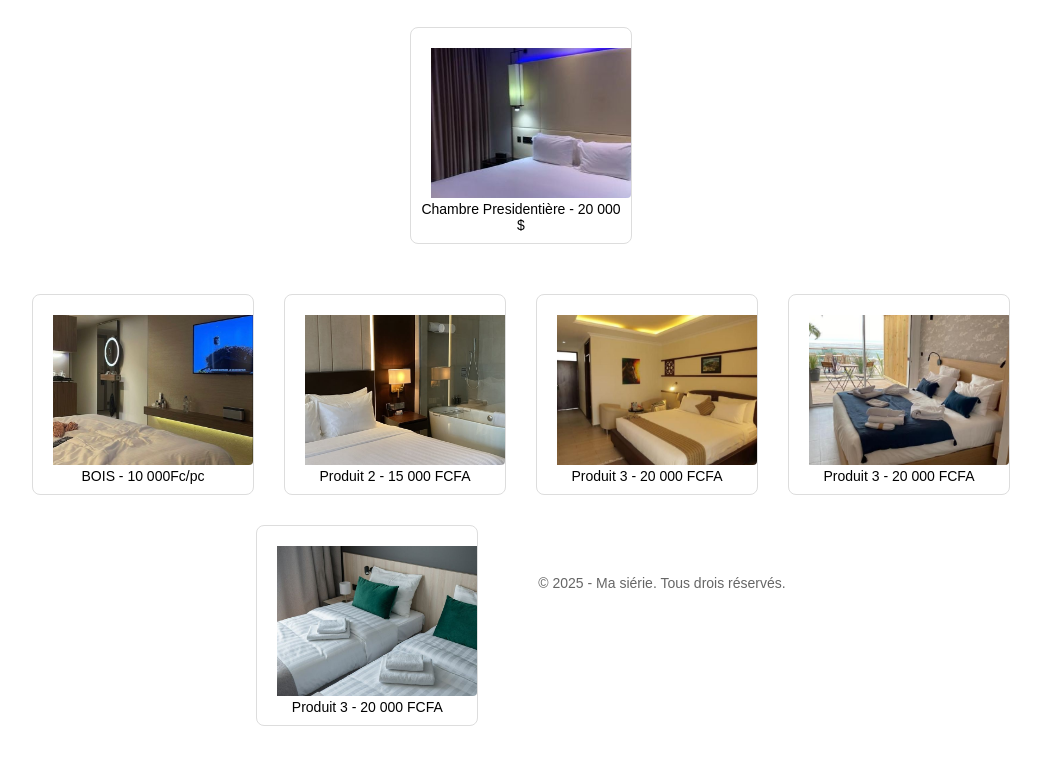
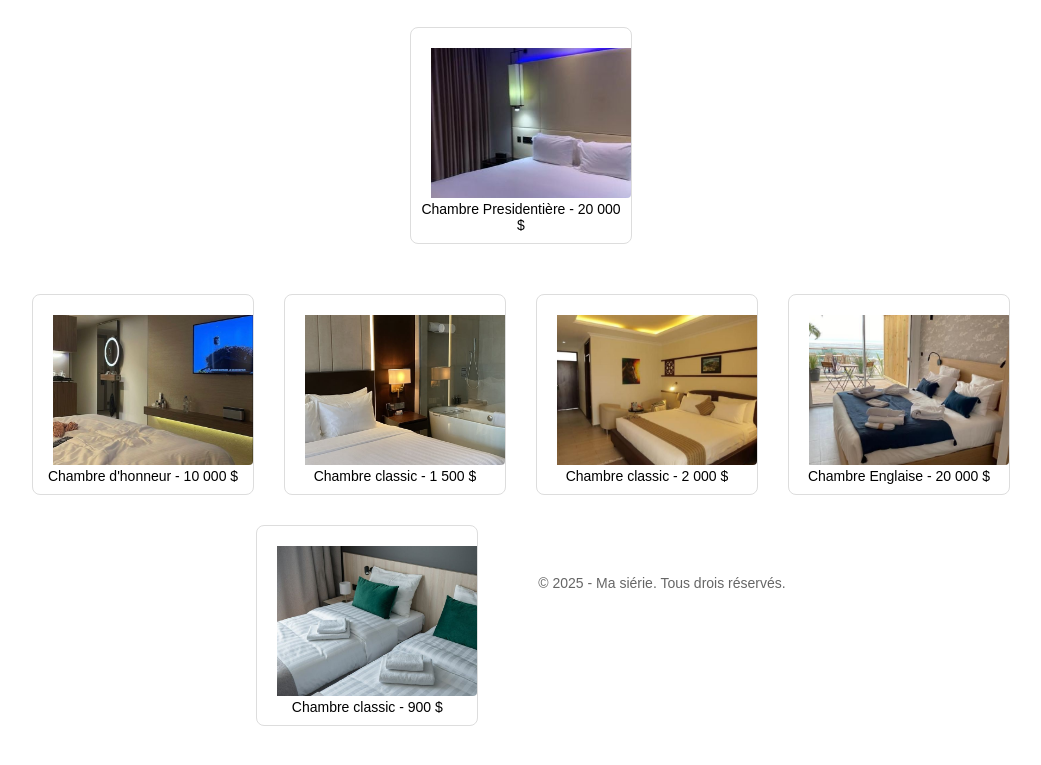
Before and after one commit to MerveilleI/I-KABOND_DIVINE_Merveille_L3LMD_INFO_JOUR, a plain HTML site: page resevation.html in a window 1280 px wide. Shown: the part 427-1192 px from the top of the page, without its empty margins (119-1160 px from the left). Drawn offline with Linux system fonts and the light colour scheme.

Commit message:
Update resevation.html

```diff
--- a/resevation.html
+++ b/resevation.html
@@ -65,31 +65,31 @@
         <div class="produit">
             <img src="images/6.jpg">
             <center>
-                <p>BOIS - 10 000Fc/pc</p>
+                <p>Chambre d'honneur - 10 000 $</p>
             </center>
         </div>
         <div class="produit">
             <img src="images/7.jpg" alt="Produit 2">
             <center>
-                <p>Produit 2 - 15 000 FCFA</p>
+                <p>Chambre classic - 1 500 $</p>
             </center>
         </div>
         <div class="produit">
             <img src="images/img2.jpg" alt="Produit 3">
             <center>
-                <p>Produit 3 - 20 000 FCFA</p>
+                <p>Chambre classic - 2 000 $</p>
             </center>
          </div>
         <div class="produit">
             <img src="images/9.jpg" alt="Produit 3">
         <center>
-            <p>Produit 3 - 20 000 FCFA</p>
+            <p>Chambre Englaise - 20 000 $</p>
         </center>
         </div>
         <div class="produit">
              <img src="images/10.jpg" alt="Produit 3">
         <center>
-            <p>Produit 3 - 20 000 FCFA</p>
+            <p>Chambre classic - 900 $</p>
       </center>
     </div>
     <br><br><br>
```
